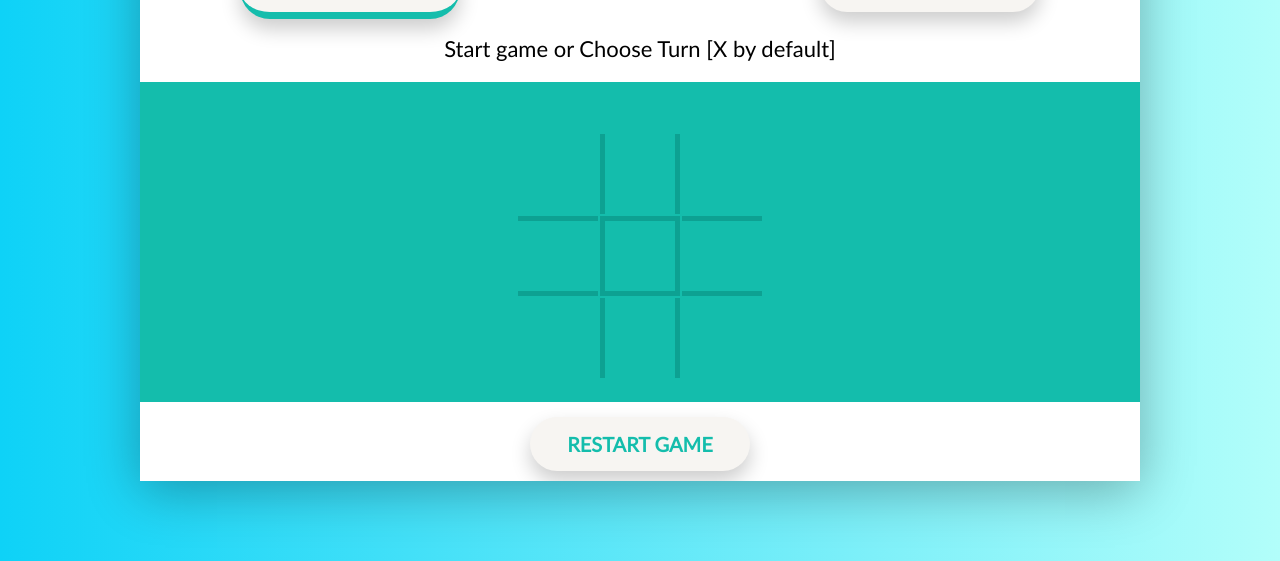
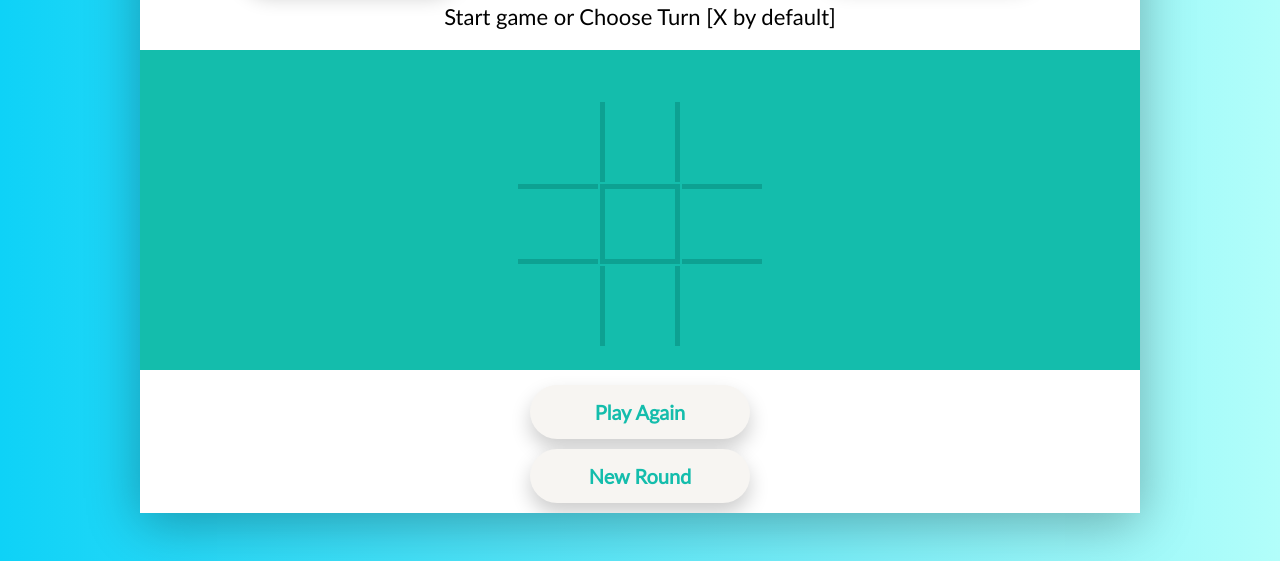
Before and after one commit to Naimul-Islam-Siam/TicTacToe-App, a plain HTML site: page index.html in a window 1280 px wide. Shown: the part 239-800 px from the top of the page. Drawn offline with Linux system fonts and the light colour scheme.

Commit message:
Update index.html

```diff
--- a/index.html
+++ b/index.html
@@ -5,6 +5,7 @@
 	<title>TicTacToe</title>
 	<link rel="stylesheet" type="text/css" href="css/style.css">
 	<link rel="stylesheet" type="text/css" href="css/queries.css">
+	<!-- <link href="https://fonts.googleapis.com/css?family=Lato" rel="stylesheet"> -->
 </head>
 
 <body>
@@ -38,7 +39,8 @@
 			</table>
 		</div>
 
-		<h3><a href="#" class="btn resetBtn">RESTART GAME</a></h3>
+		<h3><a href="#" class="btn resetBtn">Play Again</a></h3>
+		<h3><a href="#" class="btn newgameBtn">New Round</a></h3>
 	</div>
 
 
```
